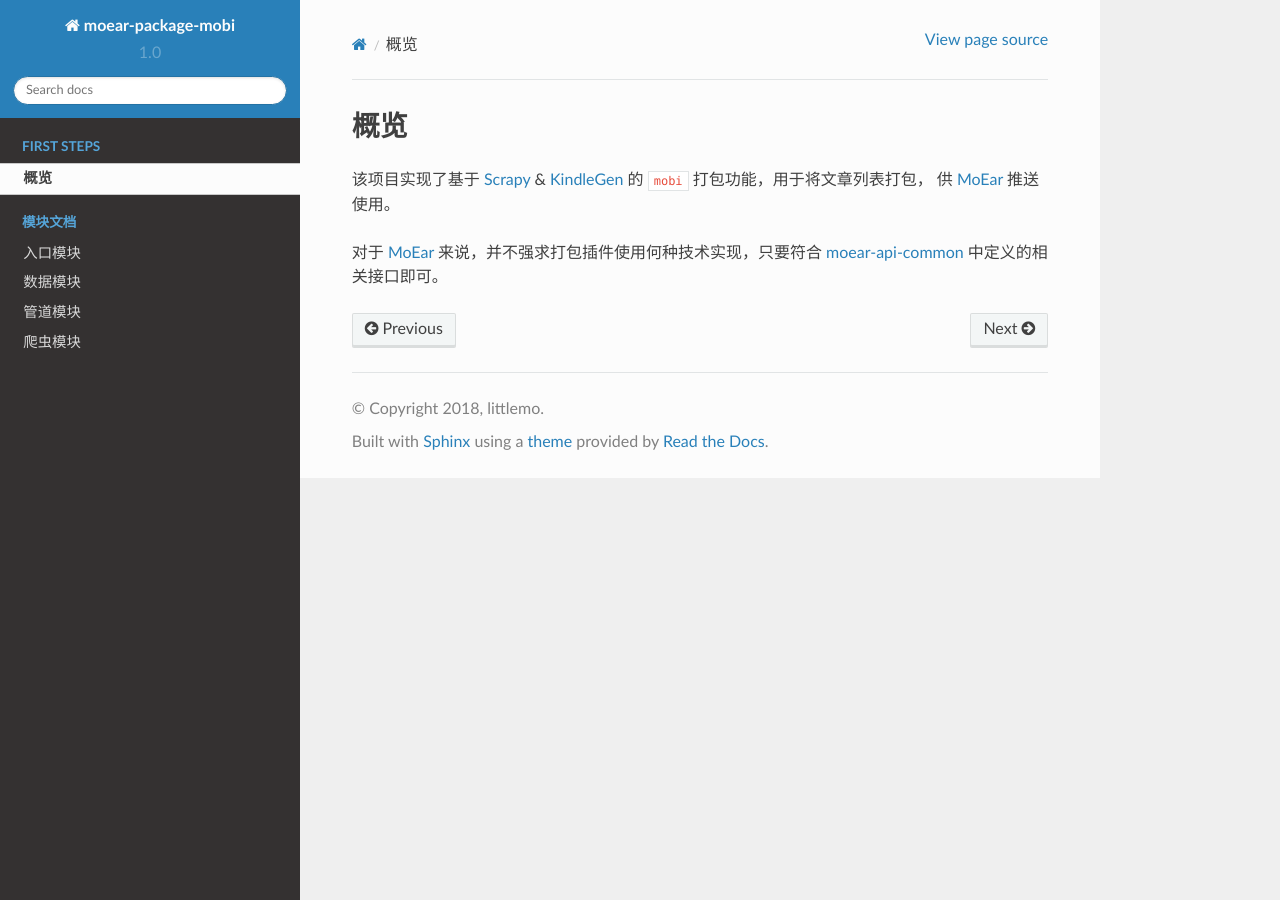
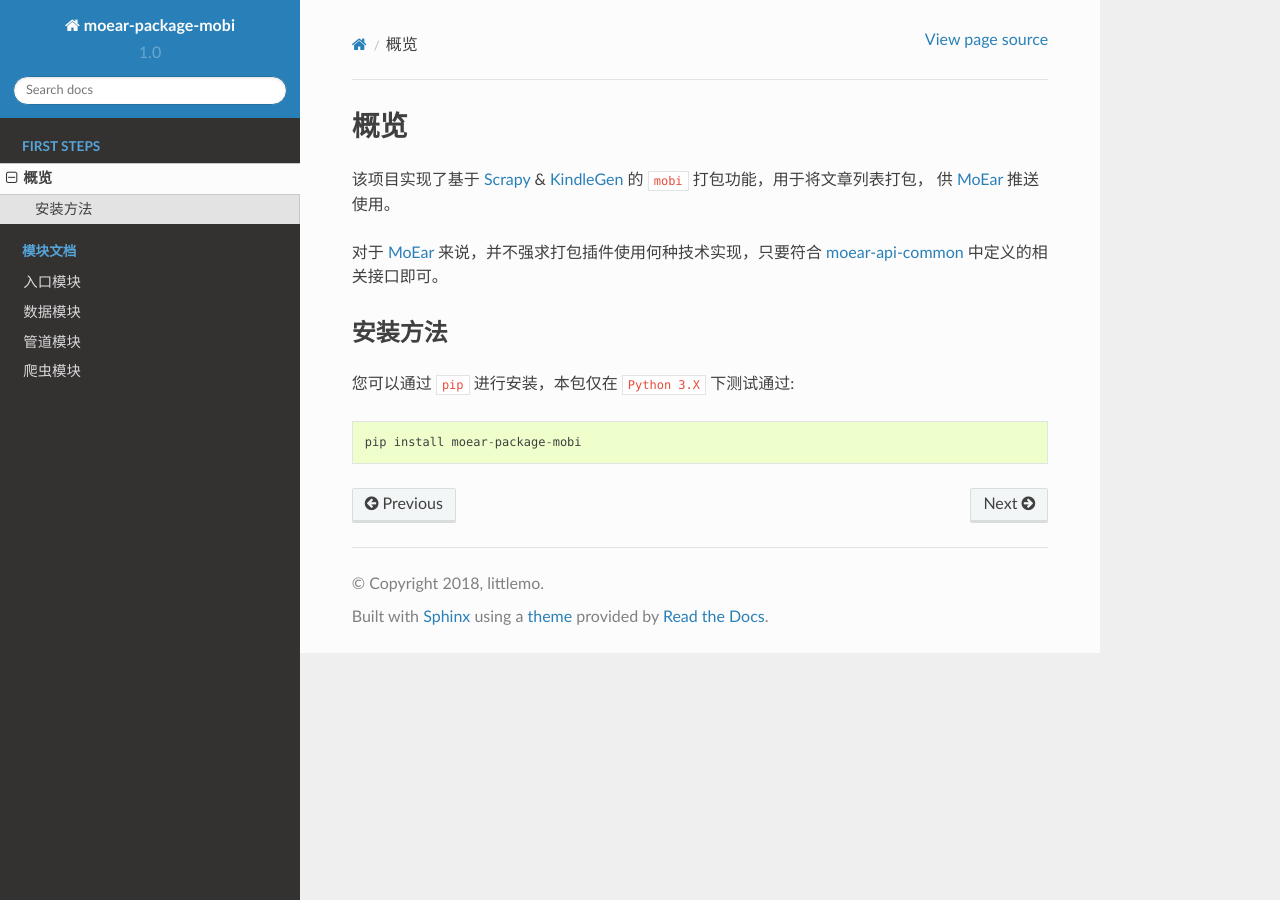
Before and after one commit to littlemo/moear-package-mobi, a Sphinx documentation site: the page built from docs/source/intro/overview.rst, in a window 1280 px wide. Built offline with Sphinx 7.4.7 and the Read the Docs theme 2.0.0, drawn with Linux system fonts in a browser that asks for light colours; formulas are drawn with MathJax 3.

Commit message:
F: 实现'安装方法'小节文档

```diff
--- a/docs/source/intro/overview.rst
+++ b/docs/source/intro/overview.rst
@@ -11,6 +11,12 @@
 中定义的相关接口即可。
 
 
+安装方法
+========
+
+您可以通过 ``pip`` 进行安装，本包仅在 ``Python 3.X`` 下测试通过::
+
+    pip install moear-package-mobi
 
 
 .. _MoEar: https://github.com/littlemo/moear
```
